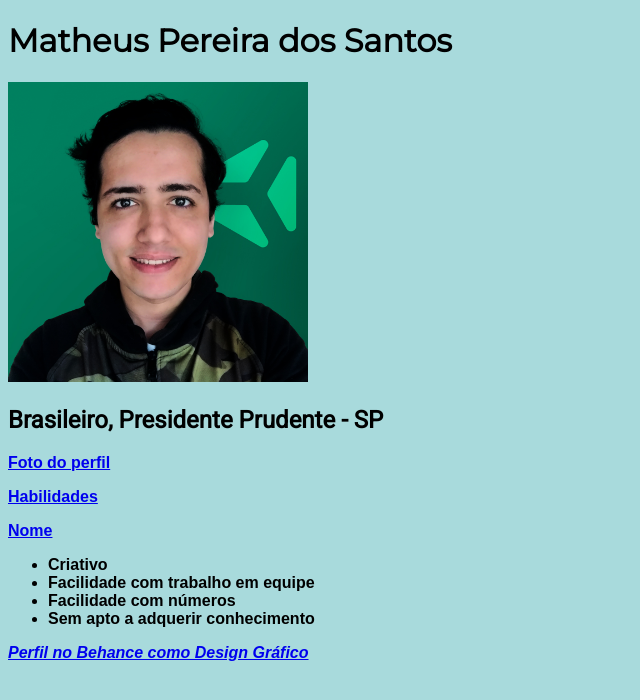
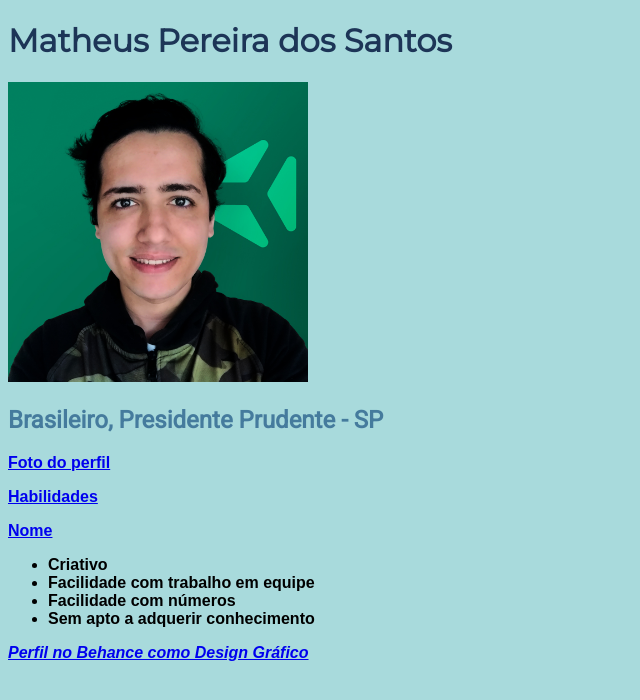
Before and after one commit to mtssantos96/Meu-Portfolio, a plain HTML site: page index.html in a window 1280 px wide. Shown: the whole page, without its empty margins (0-640 px from the left). Drawn offline with Linux system fonts and the light colour scheme.

Commit message:
Adicionando estilos aos elementos, Nacionalidade, Cidade-Estado, Nome

```diff
--- a/index.html
+++ b/index.html
@@ -20,9 +20,13 @@
         }
         h1 {
             font-family: 'Montserrat', sans-serif;
+            font-weight: bold;
+            color: #1D3557;
         }
         h2 {
             font-family: 'Roboto', sans-serif;
+            font-weight: bold;
+            color: #457B9D;
         }
 
     </style>
```
